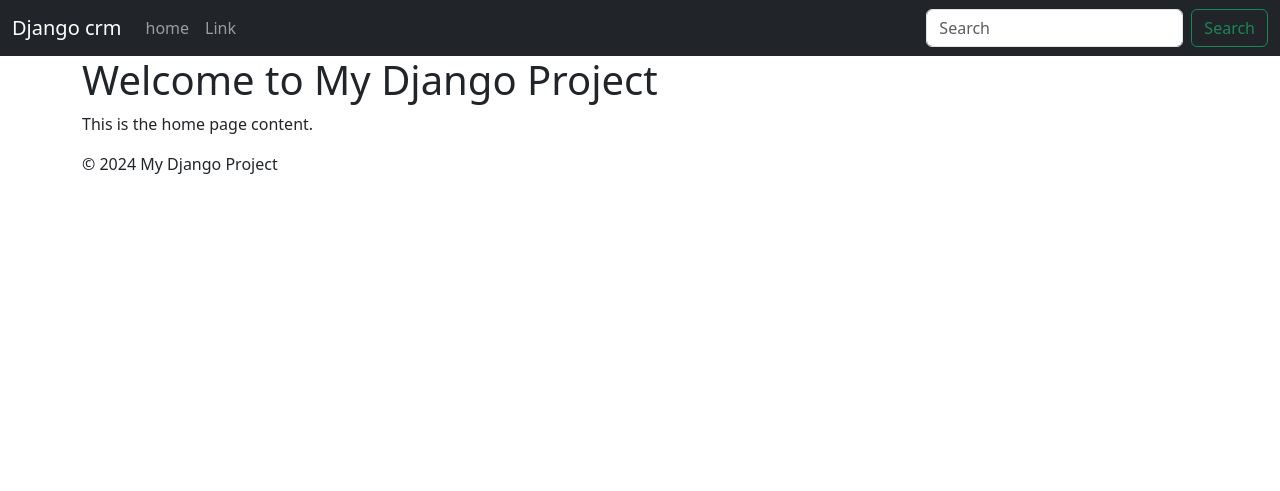
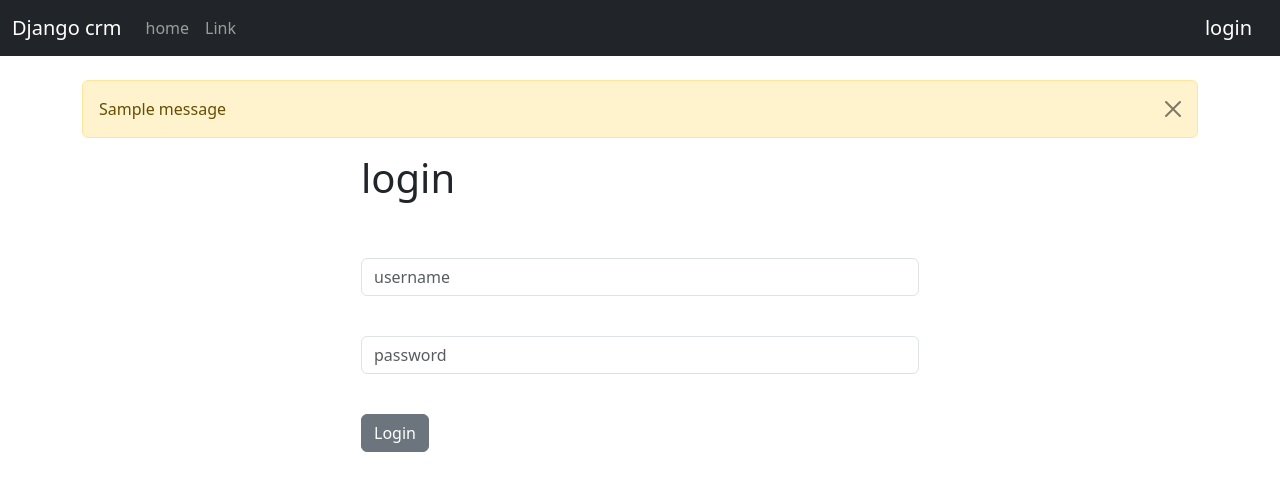
Before and after one commit to AnasHm23/django_crm, a Django app: page / in a window 1280 px wide. Shown: the top 491 px of the page. Run offline with Django 5.2, Linux system fonts and the light colour scheme; one stand-in notice (Sample message) is shown.

Commit message:
django project

```diff
--- a/app/templates/base.html
+++ b/app/templates/base.html
@@ -5,13 +5,23 @@
     <meta name="viewport" content="width=device-width, initial-scale=1">
     <title>Django CRM </title>
     <link href="https://cdn.jsdelivr.net/npm/bootstrap@5.3.3/dist/css/bootstrap.min.css" rel="stylesheet" integrity="sha384-QWTKZyjpPEjISv5WaRU9OFeRpok6YctnYmDr5pNlyT2bRjXh0JMhjY6hW+ALEwIH" crossorigin="anonymous">
+    {% load static %}
   </head>
   <body>
     {% include "navbar.html" %}
     <div class="container">
+      <br>
+      {% if messages %}
+        {% for message in messages %}
+          <div class="alert alert-warning alert-dismissible fade show" role="alert">
+          {{ message }}
+          <button type="button" class="btn-close" data-bs-dismiss="alert" aria-label="Close"></button>
+          </div>
+        {% endfor %}
+      {% endif %}
 
-        {% block content %}
-        {% endblock  %}
+      {% block content %}
+      {% endblock  %}
     </div>
 
     <script src="https://cdn.jsdelivr.net/npm/bootstrap@5.3.3/dist/js/bootstrap.bundle.min.js" integrity="sha384-YvpcrYf0tY3lHB60NNkmXc5s9fDVZLESaAA55NDzOxhy9GkcIdslK1eN7N6jIeHz" crossorigin="anonymous"></script>
--- a/app/templates/home.html
+++ b/app/templates/home.html
@@ -2,16 +2,35 @@
 
 {% block content %}
 
-<header>
-  <h1>Welcome to My Django Project</h1>
-</header>
+<div class="col-md-6 offset-md-3">
 
-<main>
-  <p>This is the home page content.</p>
-</main>
+{% if user.is_authenticated %}
 
-<footer>
-  <p>© 2024 My Django Project</p>
-</footer>
+<h1>hello world</h1>
+
+{% else %}
+
+<h1>login</h1>
+<br>
+
+<form method="POST" action="{% url 'home' %}">
+  {% csrf_token %}
+  <br>
+    <div class="mb-3">
+      <input type="text" class="form-control" name="username",
+      placeholder="username" required>
+    </div>
+    <br>
+    <div class="mb-3">
+      <input type="password" class="form-control" name="password",
+      placeholder="password" required>
+    </div>
+    <br>
+    <button type="submit" class="btn btn-secondary">Login</button>
+</form>
+
+</div>
+
+{% endif %}
 
 {% endblock %}
--- a/app/templates/navbar.html
+++ b/app/templates/navbar.html
@@ -13,10 +13,19 @@
             <a class="nav-link" href="#">Link</a>
           </li>
         </ul>
-        <form class="d-flex" role="search">
-          <input class="form-control me-2" type="search" placeholder="Search" aria-label="Search">
-          <button class="btn btn-outline-success" type="submit">Search</button>
-        </form>
+        {% if user.is_authenticated %}
+        <a class="navbar-brand" href="{% url "logout" %}">Logout</a>
+        <button class="navbar-toggler" type="button" data-bs-toggle="collapse" data-bs-target="#navbarSupportedContent" aria-controls="navbarSupportedContent" aria-expanded="false" aria-label="Toggle navigation">
+        <span class="navbar-toggler-icon"></span>
+        </button>
+        {% else %}
+        <a class="navbar-brand" href="{% url "home" %}">login</a>
+        <button class="navbar-toggler" type="button" data-bs-toggle="collapse" data-bs-target="#navbarSupportedContent" aria-controls="navbarSupportedContent" aria-expanded="false" aria-label="Toggle navigation">
+        <span class="navbar-toggler-icon"></span>
+        </button>
+        {% endif %}
+
       </div>
+
     </div>
   </nav>
--- a/app/urls.py
+++ b/app/urls.py
@@ -4,4 +4,6 @@ from . import views
 
 urlpatterns = [
     path('', views.home, name='home'),
+    path('logout/', views.logout_user, name='logout'),
+    path('register/', views.register, name='register')
 ]
--- a/app/views.py
+++ b/app/views.py
@@ -1,4 +1,42 @@
-from django.shortcuts import render
+from django.shortcuts import render, redirect
+from django.contrib.auth import authenticate, login, logout
+from django.contrib import messages
+from .forms import SignUpForm
+
 
 def home(request):
-    return render(request, 'home.html', {})
+    # check to see if logging in
+    if request.method == 'POST':
+        username = request.POST['username']
+        password = request.POST['password']
+        # authenticate
+        user = authenticate(request, username=username, password=password)
+        if user is not None:
+            login(request, user)
+            messages.success(request, "You Have Been Logged In!")
+            return redirect('home')
+        else:
+            messages.error(request, 'There Was An Error Loggin In ...')
+            return redirect('home')
+    else:
+        return render(request, 'home.html', {})
+
+
+def logout_user(request):
+    logout(request)
+    messages.success(request, "You Have Been Successfully Logged Out...")
+    return redirect('home')
+
+def register(request):
+    if request.method == 'POST':
+        form = SignUpForm(request.POST)
+        if form.is_valid():
+            user = form.save()
+            login(request, user)
+            messages.success(request, "Registration successful! You are now logged in.")
+            return redirect('home')
+        else:
+            messages.error(request, "Registration failed. Please correct the errors below.")
+    else:
+        form = SignUpForm()
+    return render(request, 'register.html', {'form': form})
--- a/dcrm/settings.py
+++ b/dcrm/settings.py
@@ -120,10 +120,11 @@ USE_TZ = True
 
 
 STATIC_URL = '/static/'
-STATICFILES_DIRS = [os.path.join(BASE_DIR, 'static')]
-
+STATIC_ROOT = os.path.join(BASE_DIR, 'static')
 
 # Default primary key field type
 # https://docs.djangoproject.com/en/5.0/ref/settings/#default-auto-field
 
 DEFAULT_AUTO_FIELD = 'django.db.models.BigAutoField'
+
+LOGIN_REDIRECT_URL = 'home'
```
Also changed, not shown: app/forms.py (added, +11 -0 lines), app/templates/register.html (added, +68 -0 lines), static/css/register.css (added, +32 -0 lines), db.sqlite3.
